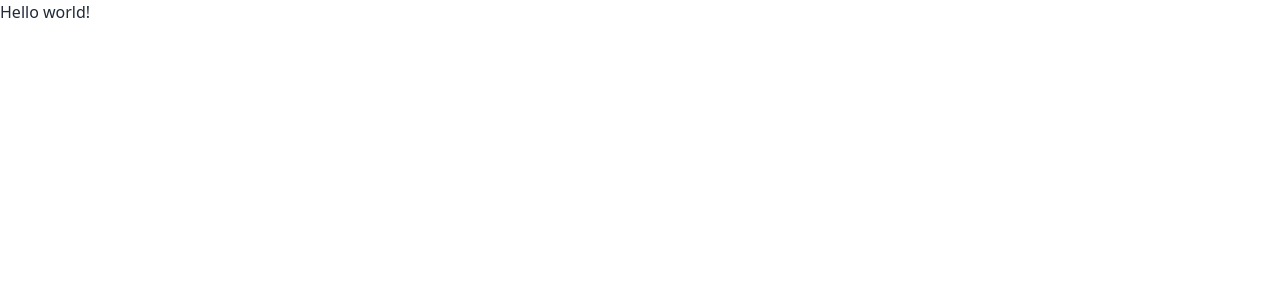
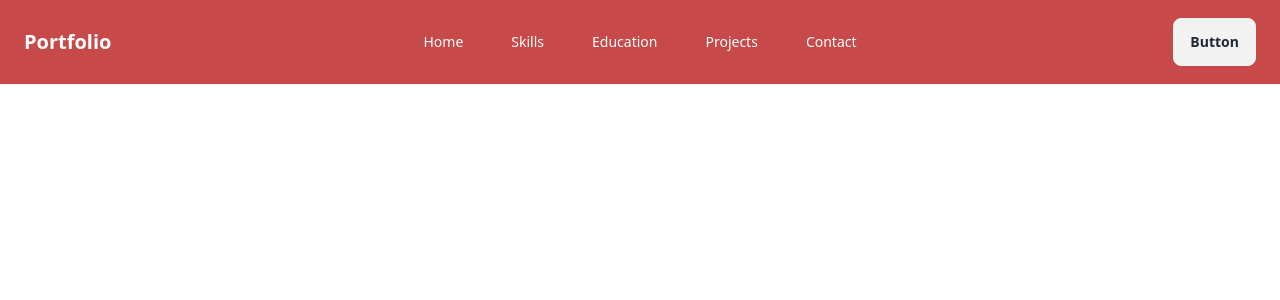
Before and after one commit to NaimoonJannat/Portfolio, a React (Vite) app: page / in a window 1280 px wide. Shown: the top 300 px of the page. Built offline with nearby package versions, Linux system fonts and the light colour scheme.

Commit message:
Navbar done

```diff
--- a/src/components/Header.jsx
+++ b/src/components/Header.jsx
@@ -1,9 +1,48 @@
-
 const Header = () => {
     return (
-        <div>
+        <nav className="navbar sticky top-0 z-50 bg-red-700 bg-opacity-80 backdrop-blur-md flex justify-between items-center px-4 py-2 md:px-6 md:py-4 text-white">
+  <div className="navbar-start">
+    <div className="dropdown">
+      <div tabIndex={0} role="button" className="btn btn-ghost lg:hidden">
+        <svg
+          xmlns="http://www.w3.org/2000/svg"
+          className="h-5 w-5"
+          fill="none"
+          viewBox="0 0 24 24"
+          stroke="currentColor">
+          <path
+            strokeLinecap="round"
+            strokeLinejoin="round"
+            strokeWidth="2"
+            d="M4 6h16M4 12h8m-8 6h16" />
+        </svg>
+      </div>
+      <ul
+        tabIndex={0}
+        className="menu menu-sm dropdown-content bg-base-100 rounded-box z-[1] mt-3 w-52 p-2 shadow">
+        <li><a className="text-gray-800" href="#home">Home</a></li>
+        <li><a className="text-gray-800" href="#skills">Skills</a></li>
+        <li><a className="text-gray-800" href="#education">Education</a></li>
+        <li><a className="text-gray-800" href="#projects">Projects</a></li>
+        <li><a className="text-gray-800" href="#contact">Contact</a></li>
+      </ul>
+    </div>
+    <div className="text-lg md:text-xl font-bold">Portfolio</div>
+  </div>
+  <div className="navbar-center hidden lg:flex">
+    <ul className="menu menu-horizontal px-1 space-x-2 md:space-x-4">
+      <li><a href="#home" className="hover:text-blue-400">Home</a></li>
+      <li><a href="#skills" className="hover:text-gray-500">Skills</a></li>
+      <li><a href="#education" className="hover:text-gray-500">Education</a></li>
+      <li><a href="#projects" className="hover:text-gray-500">Projects</a></li>
+      <li><a href="#contact" className="hover:text-gray-500">Contact</a></li>
+    </ul>
+  </div>
+  <div className="navbar-end">
+    <a className="btn">Button</a>
+  </div>
+</nav>
 
-        </div>
     );
 };
 
--- a/src/components/Home.jsx
+++ b/src/components/Home.jsx
@@ -1,6 +1,9 @@
+import Header from "./Header";
+
 const Home = () => {
     return (
         <div>
+            <Header></Header>
 
         </div>
     );
--- a/src/main.jsx
+++ b/src/main.jsx
@@ -5,11 +5,12 @@ import {
   createBrowserRouter,
   RouterProvider,
  } from "react-router-dom";
+import Home from './components/Home';
 
  const router = createBrowserRouter([
   {
   path: "/",
-  element: <div>Hello world!</div>,
+  element: <Home></Home>,
   },
  ]);
 
```
